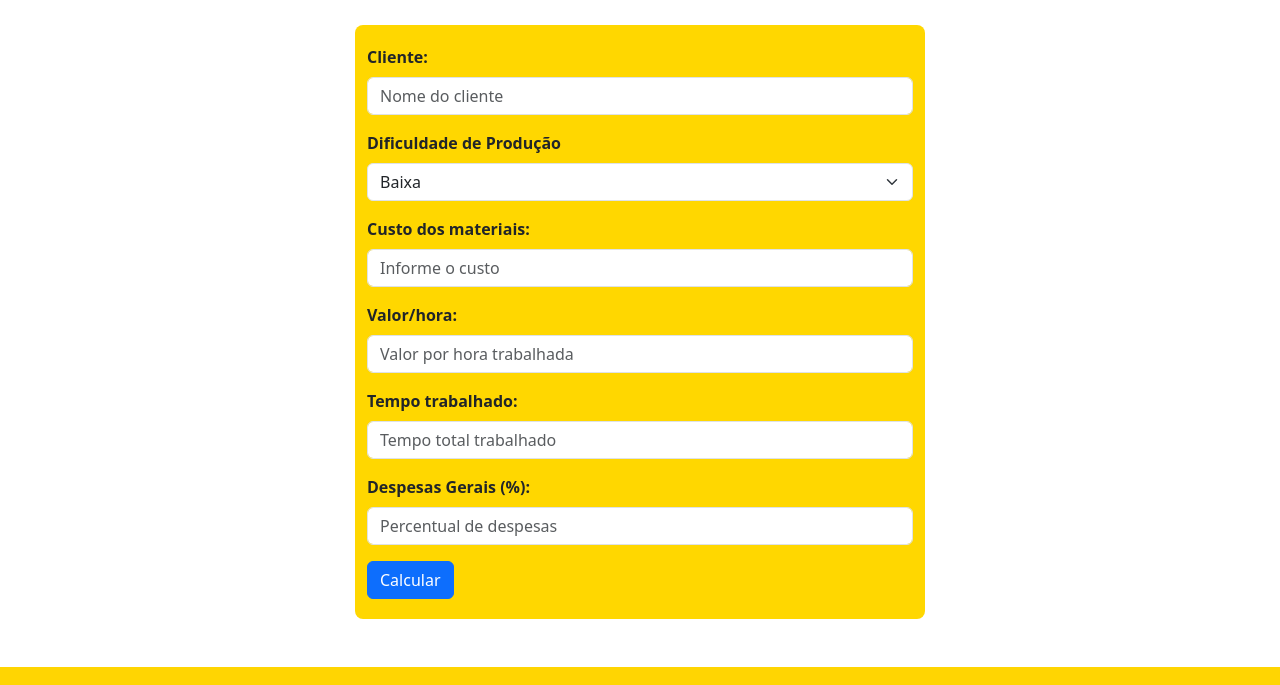
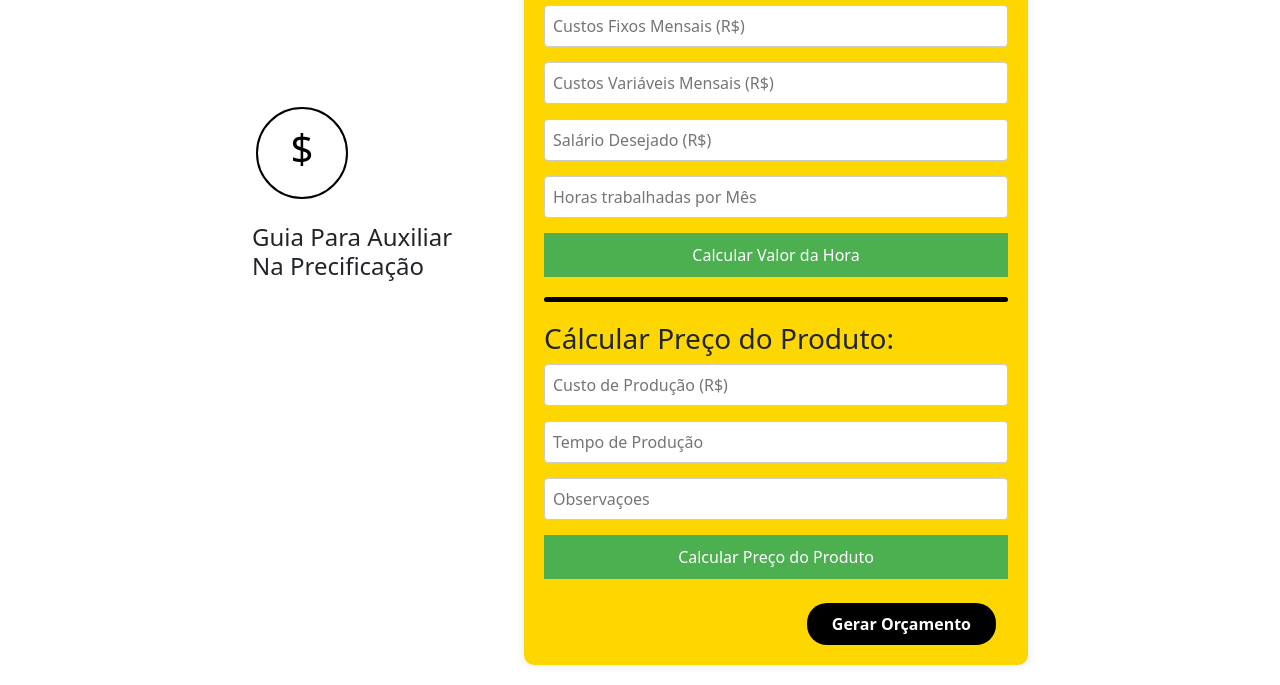
Before and after one commit to Entropiaa/Ppi2, a plain HTML site: page calculadora.html in a window 1280 px wide. Shown: the part 271-956 px from the top of the page. Drawn offline with nearby package versions, Linux system fonts and the light colour scheme.

Commit message:
mudança na página da caluladora e foi retirado um botão da tela inicial

```diff
--- a/calculadora.html
+++ b/calculadora.html
@@ -1,14 +1,17 @@
 <!DOCTYPE html>
 <html lang="en">
+
 <head>
   <meta charset="UTF-8">
   <meta name="viewport" content="width=device-width, initial-scale=1.0">
-    <link rel="shortcut icon"  href="./img/1.png" type="image/x-icon">
+  <link rel="shortcut icon" href="./img/1.png" type="image/x-icon">
   <title>Calculadora de Preço</title>
   <link rel="stylesheet" href="./css/calculadora.css">
-    <link href="https://cdn.jsdelivr.net/npm/bootstrap@5.3.3/dist/css/bootstrap.min.css" rel="stylesheet" integrity="sha384-QWTKZyjpPEjISv5WaRU9OFeRpok6YctnYmDr5pNlyT2bRjXh0JMhjY6hW+ALEwIH" crossorigin="anonymous">
+  <link href="https://cdn.jsdelivr.net/npm/bootstrap@5.3.3/dist/css/bootstrap.min.css" rel="stylesheet"
+    integrity="sha384-QWTKZyjpPEjISv5WaRU9OFeRpok6YctnYmDr5pNlyT2bRjXh0JMhjY6hW+ALEwIH" crossorigin="anonymous">
   <link rel="stylesheet" href="https://cdn.jsdelivr.net/npm/bootstrap-icons@1.11.3/font/bootstrap-icons.min.css">
 </head>
+
 <body>
   <header id="navbar">
     <nav class="navbar navbar-expand-lg">
@@ -22,56 +25,67 @@
   </header>
   <br>
   <br>
-    <div class="container">
-        <div class="row justify-content-center">
-          <div class="col-md-6 text-center">
-            <img src="./img/ganhe-dinheiro.png" alt="ícone dinheiro" class="mb-3" id="iconeDinheiro">
-            <h2 class="mb-4">Guia Para Auxiliar Na Precificação</h2>
+  <div class="container" id="idd">
+    <div class="left-section">
+      <div class="icon-wrapper">
+        <svg viewBox="0 0 100 100" width="100" height="100">
+          <circle cx="50" cy="50" r="45" fill="none" stroke="black" stroke-width="2" />
+          <text x="50" y="60" text-anchor="middle" font-size="40">$</text>
+        </svg>
+      </div>
+      <h2 class="title">Guia Para Auxiliar<br>Na Precificação</h2>
+    </div>
+
+    <div class="right-section">
+      <div class="form-group">
+        <input type="text" id="cliente" placeholder="Cliente">
+      </div>
+
+      <h3>Cálculo para valor da hora Trabalhada:</h3>
+
+      <div class="form-group">
+        <input type="number" id="custoFixo" placeholder="Custos Fixos Mensais (R$)">
+      </div>
+
+      <div class="form-group">
+        <input type="number" id="custoVariavel" placeholder="Custos Variáveis Mensais (R$)">
+      </div>
+      <div class="form-group">
+        <input type="number" id="salarioDesejado" placeholder="Salário Desejado (R$)">
+      </div>
+
+      <div class="form-group">
+        <input type="number" id="horasTrabalhadas" placeholder="Horas trabalhadas por Mês">
+      </div>
+
+      <button>Calcular Valor da Hora</button>
+      <br>
+
+      <div class="separator"></div>
+
+      <h3>Cálcular Preço do Produto:</h3>
+
+      <div class="form-group">
+        <input type="number" id="custoProducao" placeholder="Custo de Produção (R$)">
+      </div>
+
+      <div class="form-group">
+        <input type="number" id="tempoProducao" placeholder="Tempo de Produção">
+      </div>
+      <div class="form-group">
+        <input type="text" id="obs" placeholder="Observaçoes">
+      </div>
+
+      <button>Calcular Preço do Produto</button>
+      <div class="container d-flex flex-column justify-content-end align-items-end">
+        <a href="calculadora.html" id="botao-novo-orcamento" class=" btn mt-4 px-4 py-2">
+            Gerar Orçamento
+        </a>
+    </div>
+    </div>
     </div>
   </div>
   <br>
-        <div class="row justify-content-center">
-          <div class="col-md-6 fundo-amarelo caixa-formulario">
-            <form>
-              <div class="mb-3">
-                <label for="cliente" class="form-label formulario-label">Cliente:</label>
-                <input type="text" class="form-control" id="cliente" placeholder="Nome do cliente">
-              </div>
-
-              <div class="mb-3">
-                <label for="dificuldade-producao" class="form-label formulario-label">Dificuldade de Produção</label>
-                <select class="form-select" id="dificuldade-producao">
-                  <option value="baixa">Baixa</option>
-                  <option value="media">Média</option>
-                  <option value="alta">Alta</option>
-                </select>
-              </div>
-
-              <div class="mb-3">
-                <label for="custo-materiais" class="form-label formulario-label">Custo dos materiais:</label>
-                <input type="text" class="form-control" id="custo-materiais" placeholder="Informe o custo">
-              </div>
-
-              <div class="mb-3">
-                <label for="valor-hora" class="form-label formulario-label">Valor/hora:</label>
-                <input type="text" class="form-control" id="valor-hora" placeholder="Valor por hora trabalhada">
-              </div>
-
-              <div class="mb-3">
-                <label for="tempo-trabalhado" class="form-label formulario-label">Tempo trabalhado:</label>
-                <input type="text" class="form-control" id="tempo-trabalhado" placeholder="Tempo total trabalhado">
-              </div>
-
-              <div class="mb-3">
-                <label for="despesas-gerais" class="form-label formulario-label">Despesas Gerais (%):</label>
-                <input type="text" class="form-control" id="despesas-gerais" placeholder="Percentual de despesas">
-              </div>
-
-              <button type="submit" class="btn btn-primary">Calcular</button>
-            </form>
-          </div>
-        </div>
-      </div>
   <br>
 
   <br>
@@ -108,6 +122,9 @@
             </div>
         </div>
 </footer>
-      <script src="https://cdn.jsdelivr.net/npm/bootstrap@5.3.3/dist/js/bootstrap.bundle.min.js" integrity="sha384-YvpcrYf0tY3lHB60NNkmXc5s9fDVZLESaAA55NDzOxhy9GkcIdslK1eN7N6jIeHz" crossorigin="anonymous"></script>
+  <script src="https://cdn.jsdelivr.net/npm/bootstrap@5.3.3/dist/js/bootstrap.bundle.min.js"
+    integrity="sha384-YvpcrYf0tY3lHB60NNkmXc5s9fDVZLESaAA55NDzOxhy9GkcIdslK1eN7N6jIeHz"
+    crossorigin="anonymous"></script>
 </body>
+
 </html>
--- a/css/calculadora.css
+++ b/css/calculadora.css
@@ -13,19 +13,99 @@ body {
     color: black;
 }
 
-.fundo-amarelo {
-    background-color: #FFD700;
+.header {
+    display: flex;
+    align-items: center;
+    gap: 10px;
+    margin-bottom: 20px;
 }
 
-.caixa-formulario {
-    border-radius: 8px;
-    padding: 20px;
-}
-
-.formulario-label {
+.logo {
+    font-size: 24px;
     font-weight: bold;
 }
 
-#iconeDinheiro{
-    height: 70px;
+#idd {
+    max-width: 800px;
+    margin: 0 auto;
+    display: flex;
+    gap: 40px;
 }
+
+.left-section {
+    flex: 1;
+}
+
+.right-section {
+    flex: 2;
+    background-color: #FFD700;
+    padding: 20px;
+    border-radius: 10px;
+    box-shadow: 0 0 10px rgba(0, 0, 0, 0.1);
+}
+
+.icon-wrapper {
+    margin-top: 250px;
+    width: 100px;
+    height: 100px;
+    margin-bottom: 20px;
+}
+
+.title {
+    font-size: 24px;
+    margin-bottom: 20px;
+    text-align: left;
+}
+
+.form-group {
+    margin-bottom: 15px;
+}
+
+input {
+    width: 100%;
+    padding: 8px;
+    border: 1px solid #ccc;
+    border-radius: 4px;
+    box-sizing: border-box;
+}
+
+button {
+    width: 100%;
+    padding: 10px;
+    background-color: #4CAF50;
+    color: white;
+    border: none;
+    border-radius: 4px;
+    cursor: pointer;
+    margin-bottom: 15px;
+}
+
+button:hover {
+    background-color: #45a049;
+}
+
+.result {
+    background-color: white;
+    padding: 10px;
+    border-radius: 4px;
+    margin-bottom: 15px;
+    text-align: center;
+    font-weight: bold;
+}
+
+.separator {
+    border-top: 5px solid #000000;
+    margin: 20px 0;
+    border-radius: 20px;
+}
+
+#botao-novo-orcamento {
+    background-color: #000;
+    color: #fff;
+    border-radius: 20px;
+    font-weight: bold;
+}
+#botao-novo-orcamento:hover {
+    background-color: #FFDD00;
+    color: rgb(0, 0, 0);
+}
--- a/css/telaInicial.css
+++ b/css/telaInicial.css
@@ -8,10 +8,6 @@ body{
 #contact{
     background-color: #ffd502;
     color: black;
-}
-
-.altura-total {
-    height: 95vh;
 }
 
 .botao-grande {
```
Also changed, not shown: guiauser.html (deleted, +0 -16 lines), telaInicial.html (+6 -2 lines). Lines whose indentation alone changed are shown as unchanged.
